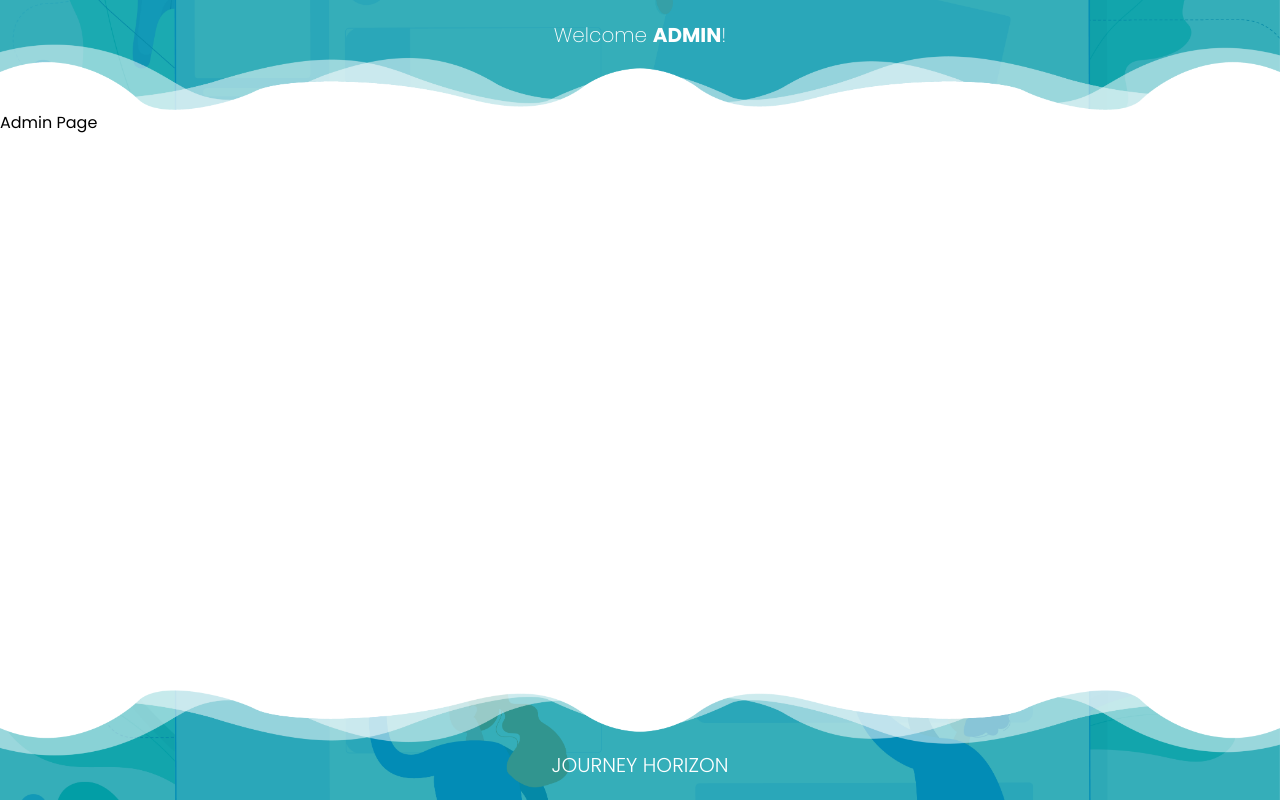
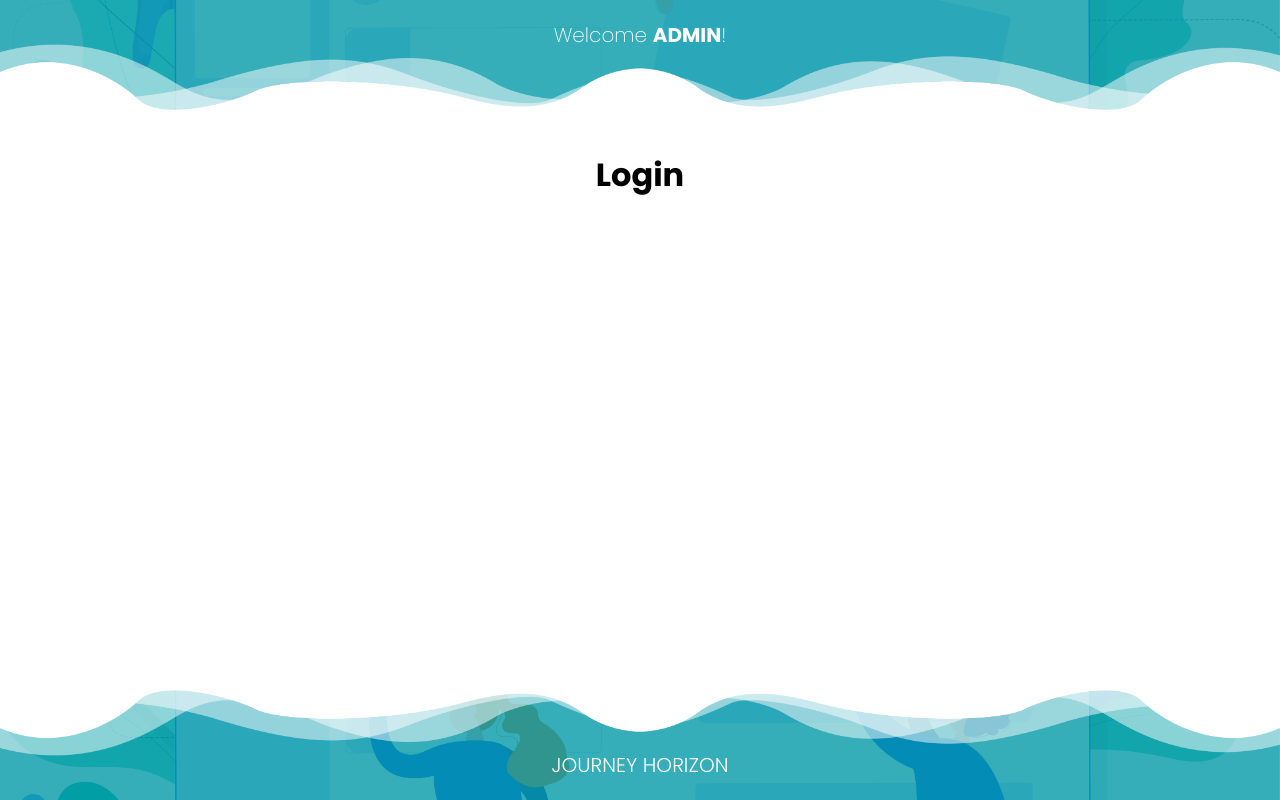
Before and after one commit to journeyhorizon/jh_interview_testing_tool, a React (Create React App) app: page /admin/interviewee/1/englishtest in a window 1280 px wide. Built offline with nearby package versions, Linux system fonts and the light colour scheme.

Commit message:
Initialize main Admin's components and set Admin route

```diff
--- a/src/components/AdminPage/AdminPage.js
+++ b/src/components/AdminPage/AdminPage.js
@@ -1,14 +1,30 @@
 import React from "react";
+import { Switch, Route, Redirect } from "react-router-dom";
+import * as css from "./AdminPage.module.scss";
 
 import Header from "../common/Header/Header";
 import Footer from "../common/Footer/Footer";
+import Login from "./Login/Login";
+import IntervieweeList from "./IntervieweeList/IntervieweeList";
+import IntervieweeDetail from "./IntervieweeDetail/IntervieweeDetail";
+import ReviewPageOfLogicTest from "./ReviewPageOfLogicTest/ReviewPageOfLogicTest";
+import ReviewPageOfEnglishTest from "./ReviewPageOfEnglishTest/ReviewPageOfEnglishTest";
 
 class AdminPage extends React.Component {
   render() {
     return (
       <>
         <Header name="Admin" />
-        <div style={{ flexGrow: 1 }}>Admin Page</div>
+        <div className={css.container}>
+          <Switch>
+            <Route path="/admin" component={Login} />
+            <Route path="/admin/intervieweelist" component={IntervieweeList} />
+            <Route exact path="/admin/interviewee/:fullname" component={IntervieweeDetail} />
+            <Route path="/admin/interviewee/:fullname/logictest" component={ReviewPageOfLogicTest} />
+            <Route path="/admin/interviewee/:fullname/englishtest" component={ReviewPageOfEnglishTest} />
+            <Redirect from="/admin/*" to="/adminnotfound" />
+          </Switch>
+        </div>
         <Footer />
       </>
     )
--- /dev/null
+++ b/src/components/AdminPage/AdminPage.module.scss
@@ -0,0 +1,21 @@
+$small: 768px;
+$medium: 1024px;
+$large: 1200px;
+$extraLarge: 1600px;
+
+.container {
+  display: flex;
+  flex-direction: column;
+  justify-content: flex-start;
+  align-items: center;
+  flex-grow: 1;
+  margin: 5px 0;
+
+  @media only screen and (min-width: $medium) {
+    margin: 20px 0;
+  }
+
+  @media only screen and (min-width: $large) {
+    margin: 20px 0;
+  }
+}
--- /dev/null
+++ b/src/components/AdminPage/IntervieweeDetail/IntervieweeDetail.js
@@ -0,0 +1,11 @@
+import React from 'react';
+
+class IntervieweeDetail extends React.Component {
+  render() {
+    return (
+      <h1>IntervieweeDetail</h1>
+    )
+  }
+}
+
+export default IntervieweeDetail;
--- /dev/null
+++ b/src/components/AdminPage/IntervieweeList/IntervieweeList.js
@@ -0,0 +1,11 @@
+import React from 'react';
+
+class IntervieweeList extends React.Component {
+  render() {
+    return (
+      <h1>IntervieweeList</h1>
+    )
+  }
+}
+
+export default IntervieweeList;
--- /dev/null
+++ b/src/components/AdminPage/Login/Login.js
@@ -0,0 +1,11 @@
+import React from 'react';
+
+class Login extends React.Component {
+  render() {
+    return (
+      <h1>Login</h1>
+    )
+  }
+}
+
+export default Login;
--- /dev/null
+++ b/src/components/AdminPage/ReviewPageOfEnglishTest/ReviewPageOfEnglishTest.js
@@ -0,0 +1,11 @@
+import React from 'react';
+
+class ReviewPageOfEnglishTest extends React.Component {
+  render() {
+    return (
+      <h1>ReviewPageOfEnglishTest</h1>
+    )
+  }
+}
+
+export default ReviewPageOfEnglishTest;
--- /dev/null
+++ b/src/components/AdminPage/ReviewPageOfLogicTest/ReviewPageOfLogicTest.js
@@ -0,0 +1,11 @@
+import React from 'react';
+
+class ReviewPageOfLogicTest extends React.Component {
+  render() {
+    return (
+      <h1>ReviewPageOfLogicTest</h1>
+    )
+  }
+}
+
+export default ReviewPageOfLogicTest;
--- a/src/components/NotFoundPage/NotFoundPage.js
+++ b/src/components/NotFoundPage/NotFoundPage.js
@@ -18,7 +18,7 @@ class NotFoundPage extends React.Component {
           <p>We can't seem to find the page that you're looking for</p>
           <p>
             Return to&nbsp;
-            <Link to="/"><span>Home Page</span></Link>
+            {this.props.location.pathname === "/adminnotfound" ? <Link to="/admin"><span>Admin Page</span></Link> : <Link to="/"><span>Home Page</span></Link>}
           </p>
         </div>
         <Footer />
```
